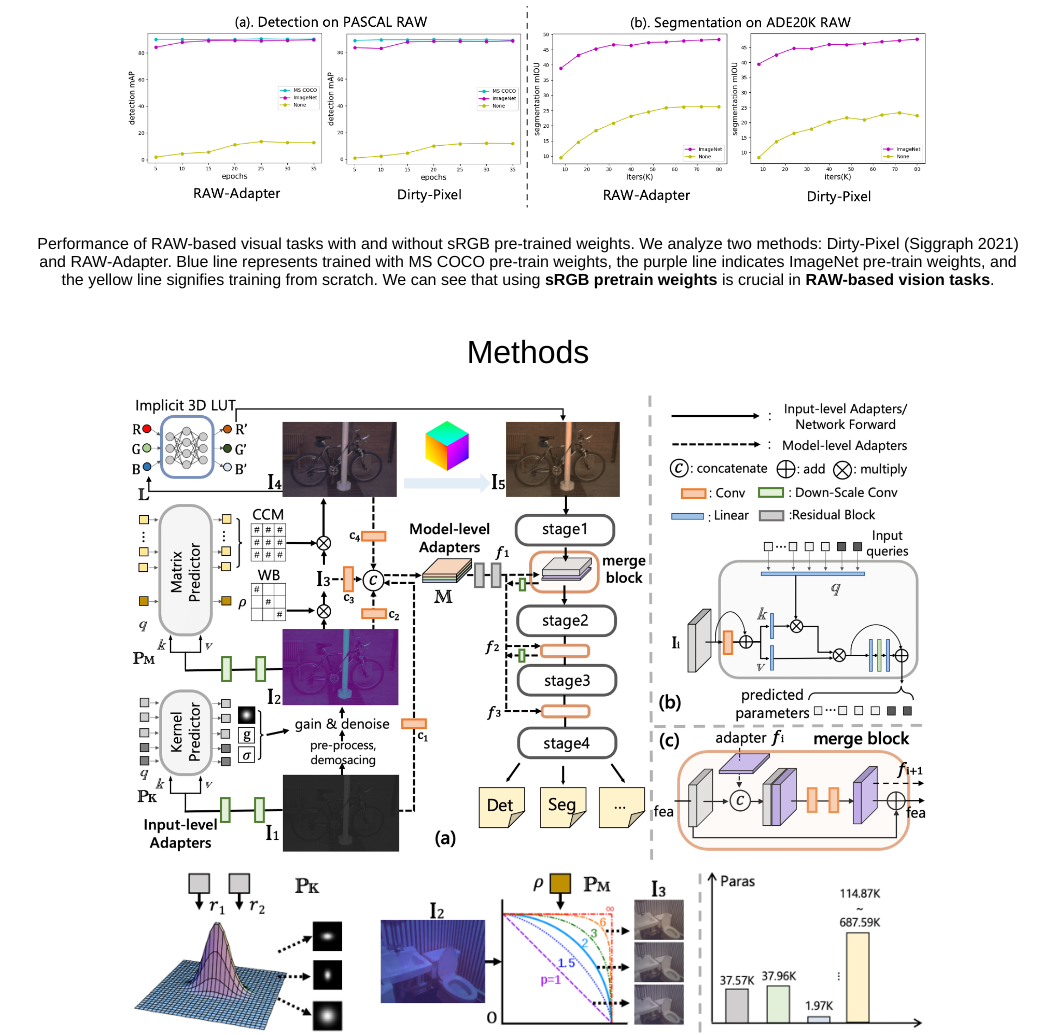
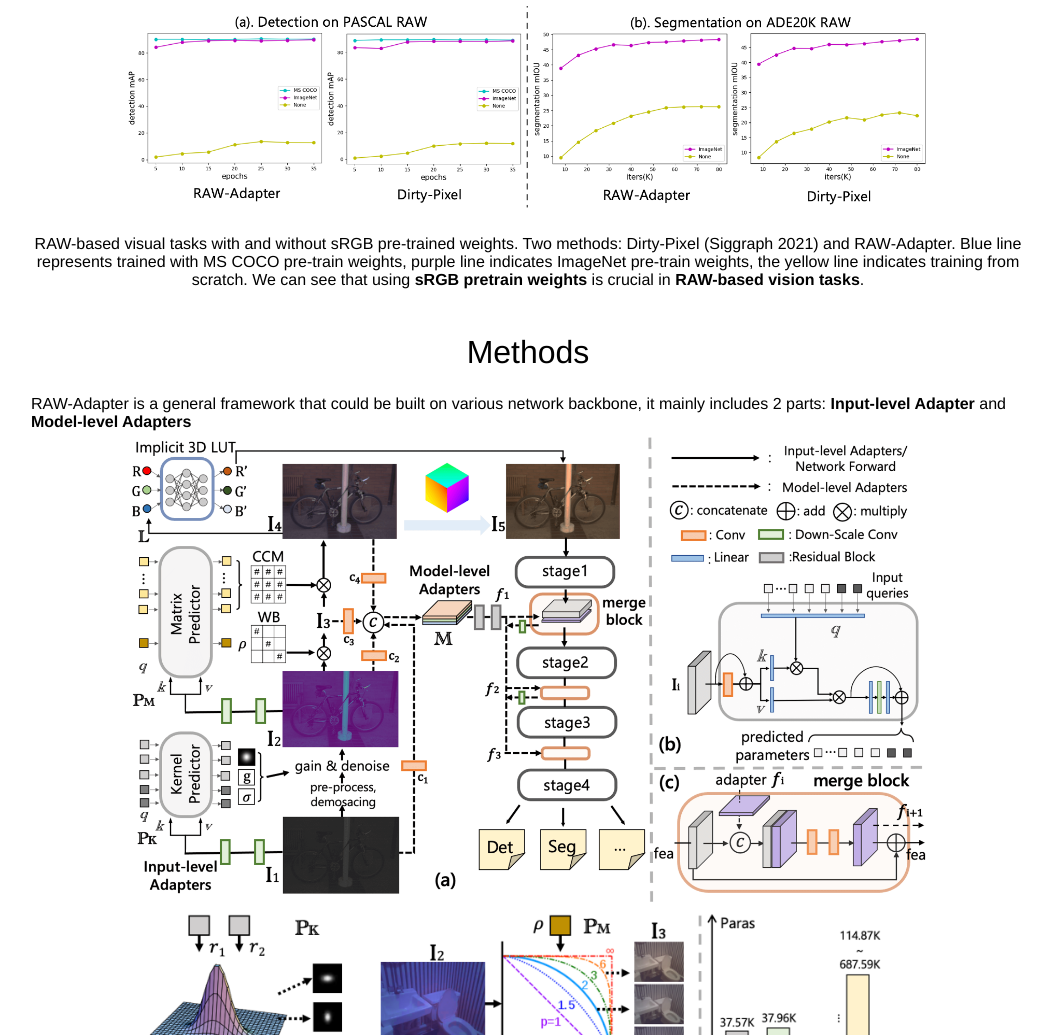
Before and after one commit to cuiziteng/RAW_Adapter_web, a plain HTML site: page index.html in a window 1280 px wide. Shown: the part 814-1849 px from the top of the page, without its empty margins (112-1164 px from the left). Drawn offline with Linux system fonts and the light colour scheme; a script that the page names is missing.

Commit message:
Update index.html

```diff
--- a/index.html
+++ b/index.html
@@ -236,8 +236,8 @@
 			<tr>
 				<td width=850px>
 					<center>
-						Performance of RAW-based visual tasks with and without sRGB pre-trained weights. We analyze two methods: Dirty-Pixel (Siggraph 2021) and RAW-Adapter.
-						Blue line represents trained with MS COCO pre-train weights, the purple line indicates ImageNet pre-train weights, and the yellow line signifies training from scratch.
+						RAW-based visual tasks with and without sRGB pre-trained weights. Two methods: Dirty-Pixel (Siggraph 2021) and RAW-Adapter.
+						Blue line represents trained with MS COCO pre-train weights, purple line indicates ImageNet pre-train weights, the yellow line indicates training from scratch.
 						We can see that using <b>sRGB pretrain weights</b> is crucial in <b>RAW-based vision tasks</b>.
 					</center>
 				</td>
@@ -252,6 +252,18 @@
 
 
 	<center><h1>Methods</h1></center>
+
+	<center>
+		<table width=1000px>
+			<tr>
+				<td width=850px>
+
+					RAW-Adapter is a general framework that could be built on various network backbone, it mainly includes 2 parts: <b>Input-level Adapter</b> and <b>Model-level Adapters</b>
+
+				</td>
+			</tr>
+		</table>
+	</center>
 
 	<center>
 		<table align=center width=1000px>
```
